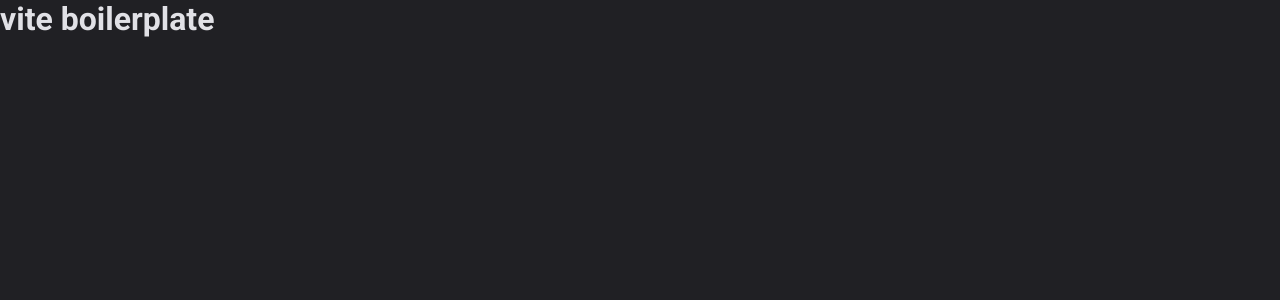
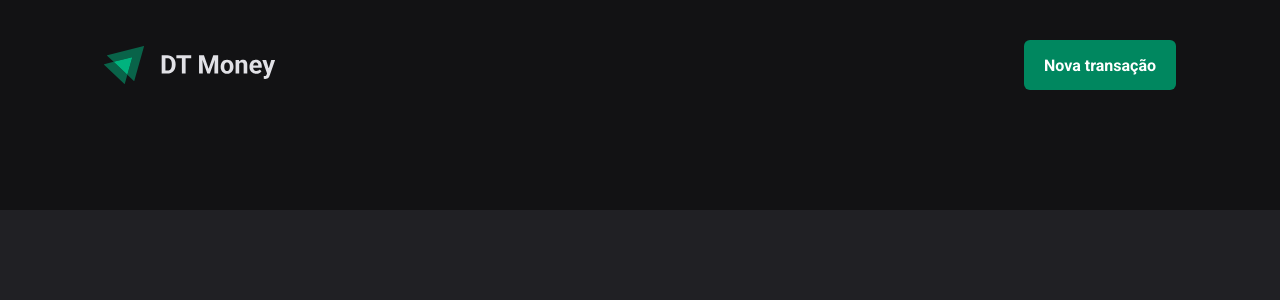
Before and after one commit to joel-luis/dt-money, a React (Vite) app: page / in a window 1280 px wide. Shown: the top 300 px of the page. Built offline with nearby package versions, Linux system fonts and the light colour scheme.

Commit message:
create component Header

```diff
--- a/src/App.tsx
+++ b/src/App.tsx
@@ -1,12 +1,13 @@
 import { ThemeProvider } from 'styled-components'
 import { defaultTheme } from 'styles/theme'
 import { GlobalStyle } from 'styles/global'
+import { Transactions } from 'pages/Transactions'
 
 export function App() {
   return (
     <ThemeProvider theme={defaultTheme}>
       <GlobalStyle />
-      <h1>vite boilerplate</h1>
+      <Transactions />
     </ThemeProvider>
   )
 }
--- /dev/null
+++ b/src/components/Header/index.tsx
@@ -0,0 +1,13 @@
+import * as S from './styles'
+import igniteLogo from 'assets/ignite-logo.svg'
+
+export function Header() {
+  return (
+    <S.HeaderContainer>
+      <S.HeaderContent>
+        <img src={igniteLogo} alt="" />
+        <S.NewTransactionButton>Nova transação</S.NewTransactionButton>
+      </S.HeaderContent>
+    </S.HeaderContainer>
+  )
+}
--- /dev/null
+++ b/src/components/Header/styles.ts
@@ -0,0 +1,38 @@
+import styled, { css } from 'styled-components'
+
+export const HeaderContainer = styled.header`
+  ${({ theme }) => css`
+    background: ${theme['gray-900']};
+    padding: 2.5rem 0 7.5rem;
+  `}
+`
+
+export const HeaderContent = styled.div`
+  width: 100%;
+  max-width: 1120px;
+  margin: 0 auto;
+  padding: 0 1.5rem;
+
+  display: flex;
+  justify-content: space-between;
+  align-items: center;
+`
+
+export const NewTransactionButton = styled.button`
+  ${({ theme }) => css`
+    height: 50px;
+    border: 0;
+    background: ${theme['green-500']};
+    color: ${theme['white']};
+    font-weight: bold;
+    padding: 0 1.25rem;
+    border-radius: 6px;
+    cursor: pointer;
+
+    transition: background-color 0.2s ease-in-out;
+
+    &:hover {
+      background: ${theme['green-700']};
+    }
+  `}
+`
--- /dev/null
+++ b/src/pages/Transactions/index.tsx
@@ -0,0 +1,9 @@
+import { Header } from 'components/Header'
+
+export function Transactions() {
+  return (
+    <div>
+      <Header />
+    </div>
+  )
+}
```
Also changed, not shown: src/assets/ignite-logo.svg (added), src/pages/Transactions/styles.ts (added).
